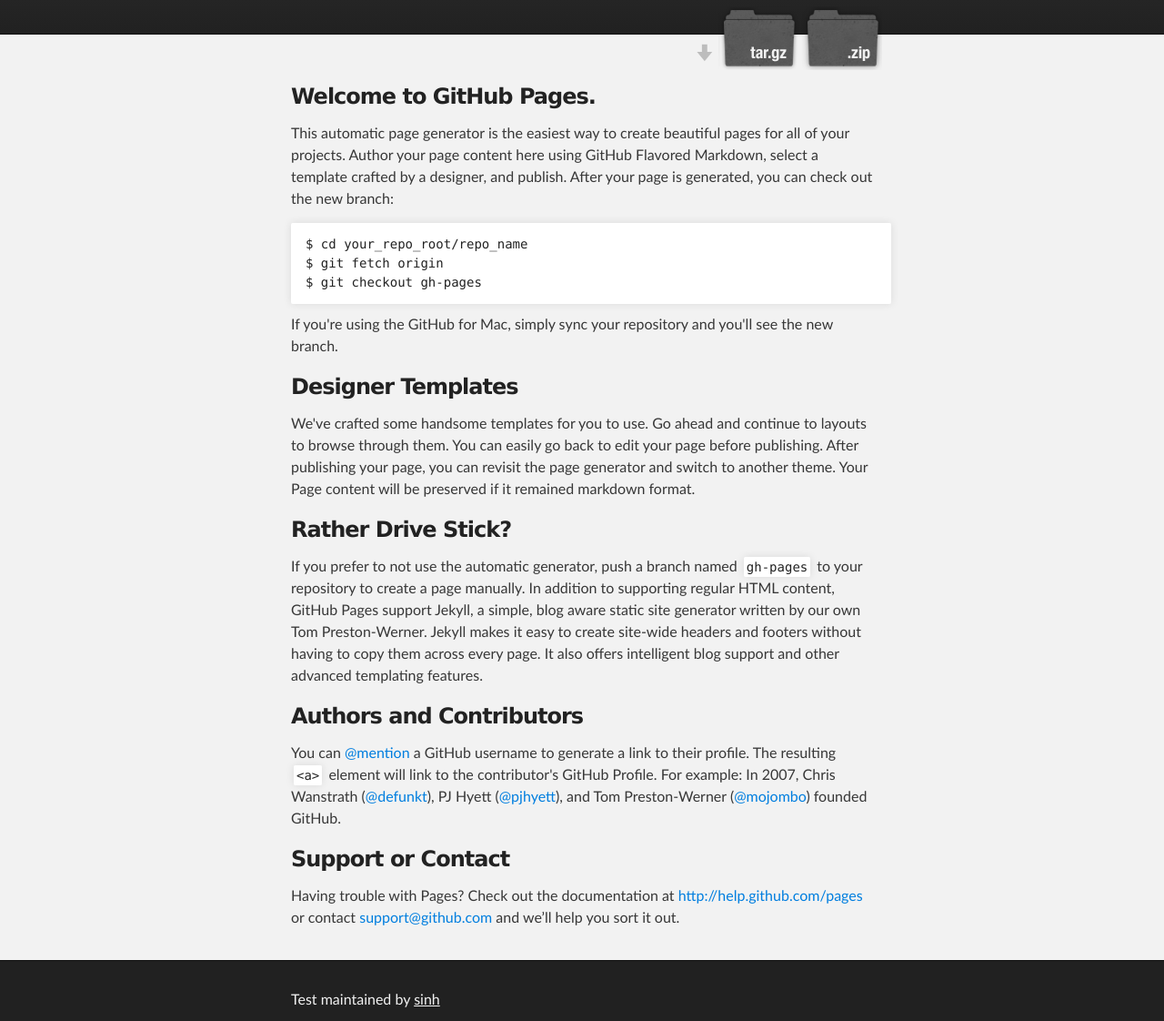
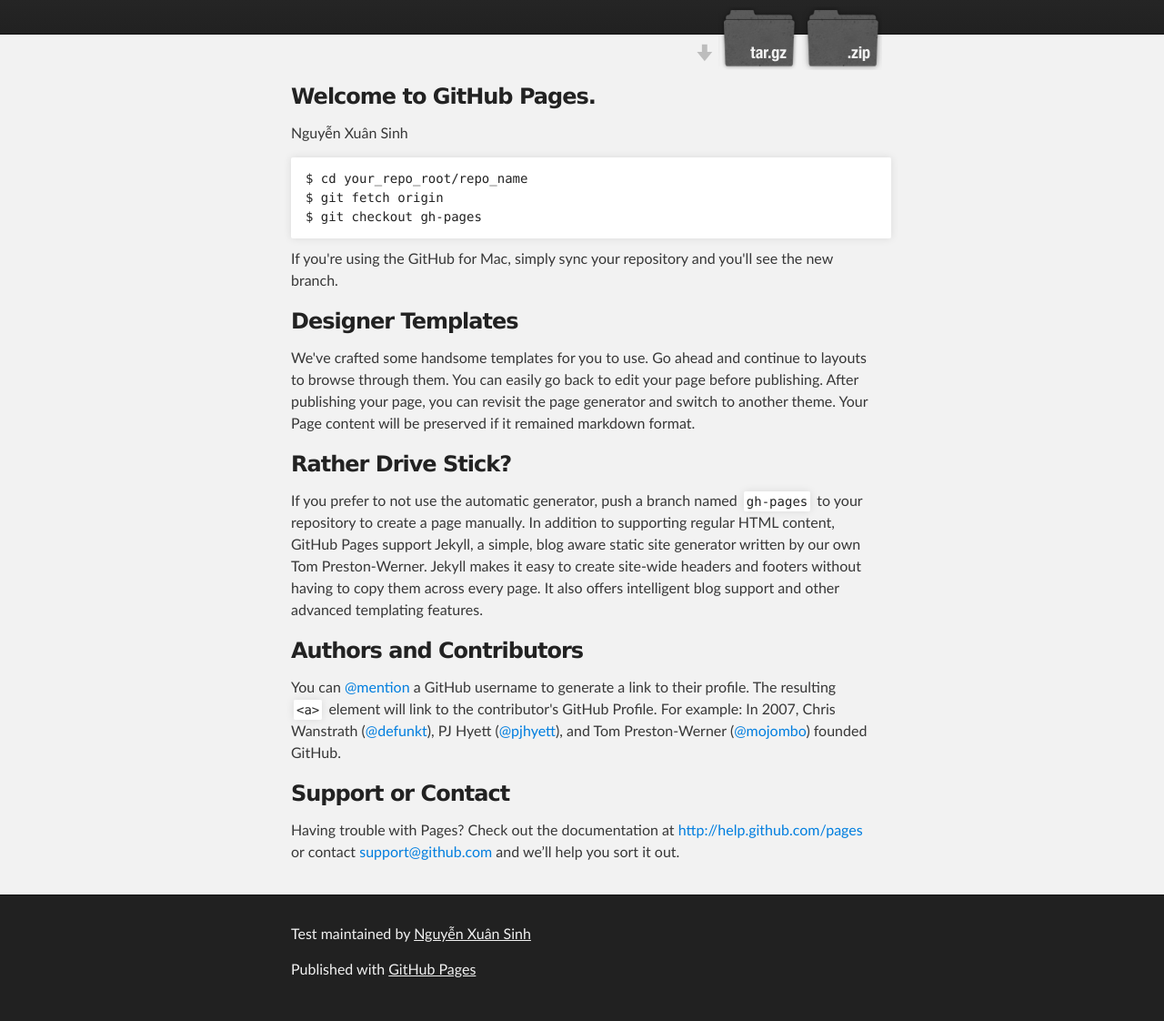
Before and after one commit to sinh/Test, a plain HTML site: page index.html in a window 1280 px wide. Shown: the part 172-1294 px from the top of the page at 91% size. Drawn offline with Linux system fonts and the light colour scheme.

Commit message:
Update index.html

```diff
--- a/index.html
+++ b/index.html
@@ -34,7 +34,7 @@
         <h3>
 <a name="welcome-to-github-pages" class="anchor" href="#welcome-to-github-pages"><span class="octicon octicon-link"></span></a>Welcome to GitHub Pages.</h3>
 
-<p>This automatic page generator is the easiest way to create beautiful pages for all of your projects. Author your page content here using GitHub Flavored Markdown, select a template crafted by a designer, and publish. After your page is generated, you can check out the new branch:</p>
+<p>Nguyễn Xuân Sinh</p>
 
 <pre><code>$ cd your_repo_root/repo_name
 $ git fetch origin
@@ -68,7 +68,7 @@
     <!-- FOOTER  -->
     <div id="footer_wrap" class="outer">
       <footer class="inner">
-        <p class="copyright">Test maintained by <a href="https://github.com/sinh">sinh</a></p>
+        <p class="copyright">Test maintained by <a href="https://github.com/sinh">Nguyễn Xuân Sinh</a></p>
         <p>Published with <a href="http://pages.github.com">GitHub Pages</a></p>
       </footer>
     </div>
```
